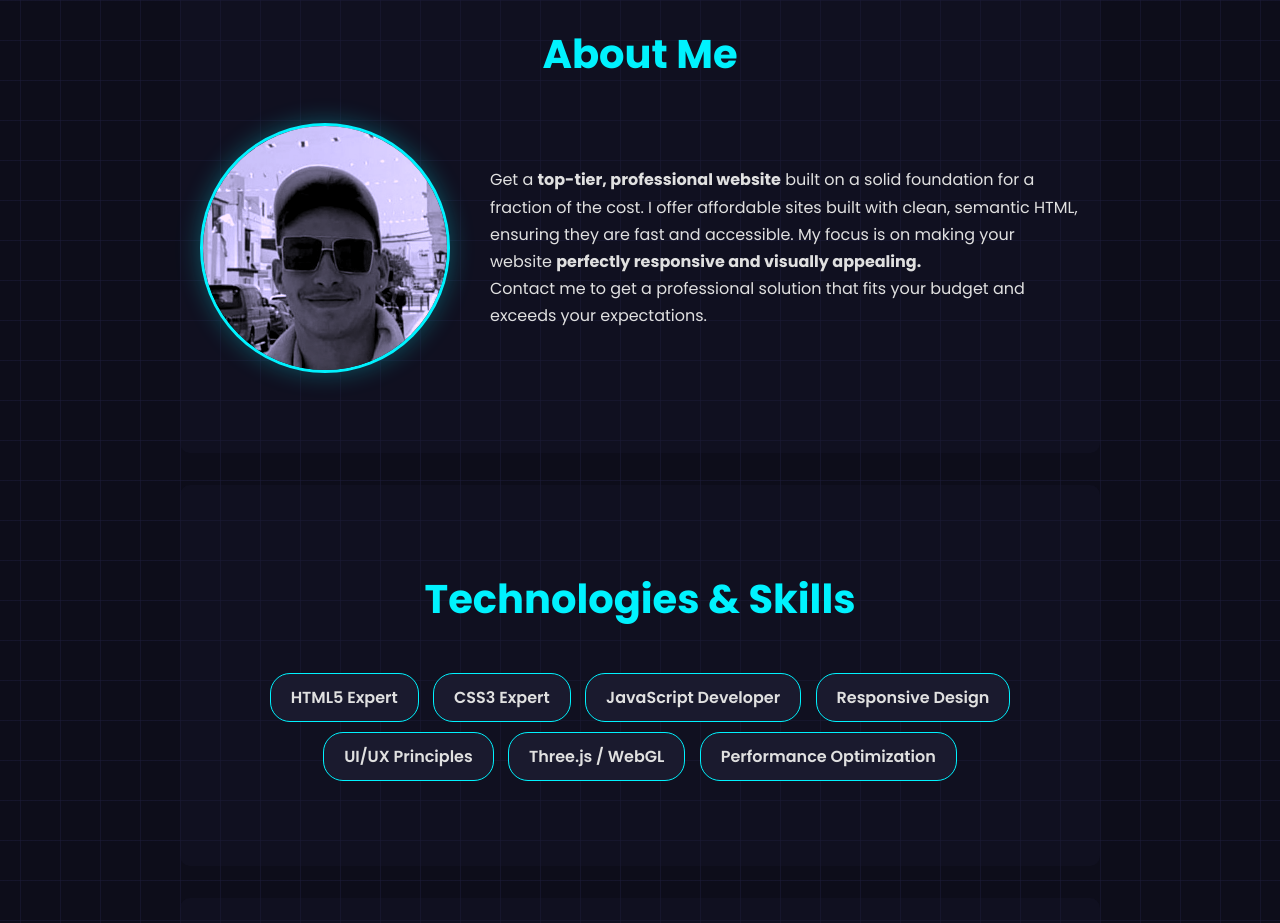
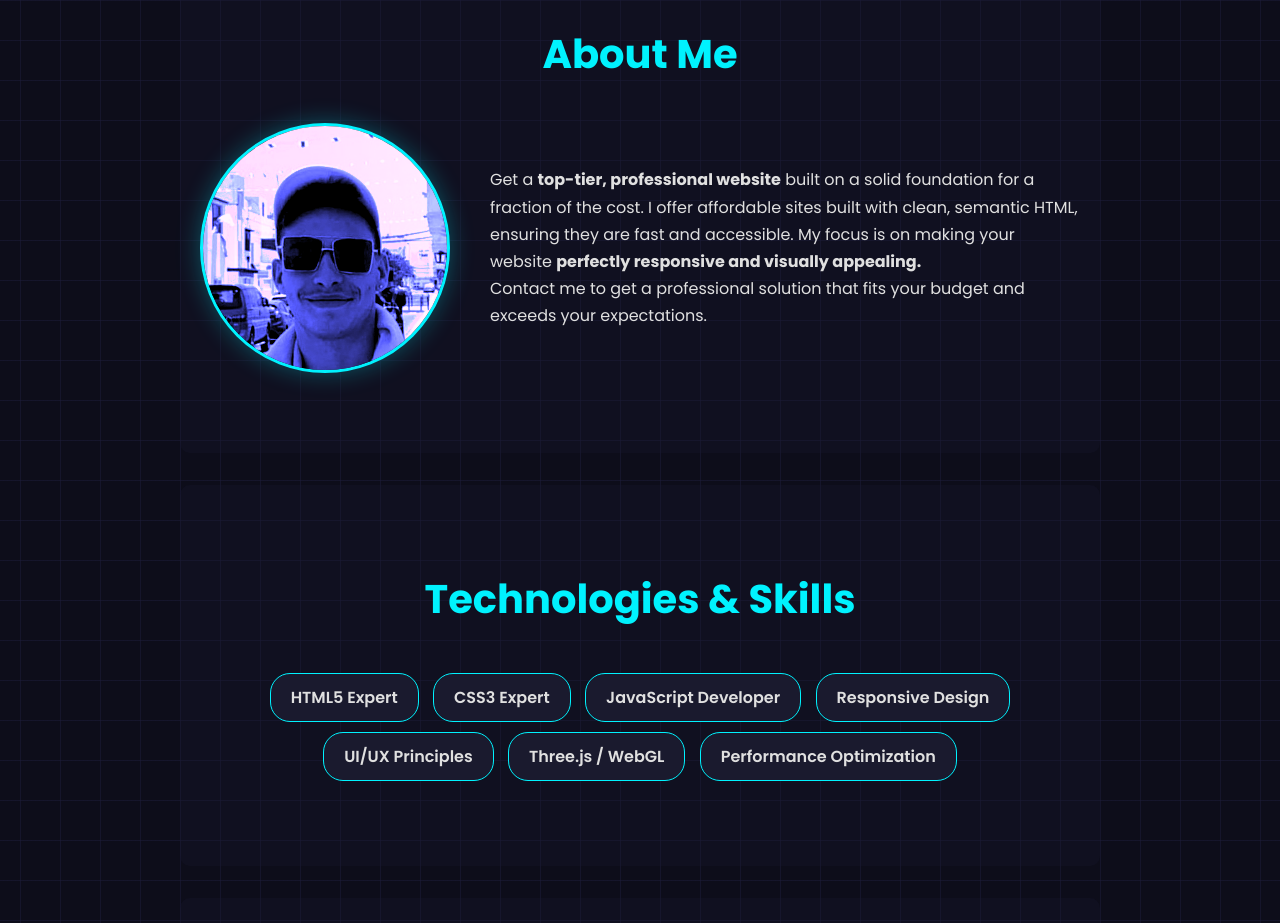
Before and after one commit to Strawrfsa/site, a plain HTML site: page index.html in a window 1280 px wide. Shown: the part 860-1783 px from the top of the page. Drawn offline with nearby package versions, Linux system fonts and the light colour scheme; animation ran at ten frames a second.

Commit message:
Update index.html

```diff
--- a/index.html
+++ b/index.html
@@ -87,17 +87,22 @@
         }
         .photo-container img {
             width: 100%; height: 100%; object-fit: cover;
-            filter: grayscale(1) contrast(1.2) brightness(0.8) sepia(1) hue-rotate(-150deg);
-            transition: filter 0.3s ease;
+            /* ZMENA: Nový, sýtejší modro-čierny filter */
+            filter: grayscale(1) contrast(1.3) sepia(1) hue-rotate(-160deg) saturate(6);
+            transition: filter 0.4s ease;
         }
-        .photo-container:hover img { filter: grayscale(0.5) contrast(1.1) brightness(1) sepia(0.5) hue-rotate(-150deg); }
+        .photo-container:hover img {
+             /* Zosvetlenie a mierne zníženie sýtosti pri prejdení myšou */
+            filter: grayscale(1) contrast(1.3) sepia(1) hue-rotate(-160deg) saturate(6) brightness(1.5);
+        }
 
         .photo-container::before, .photo-container::after {
             content: ''; position: absolute; top: 0; left: 0; width: 100%; height: 100%;
-            /* ZMENA: Toto je relatívna cesta. Očakáva foto.jpeg v rovnakom priečinku. */
             background-image: url('foto.jpeg');
             background-size: cover; background-position: center;
-            filter: grayscale(1) contrast(1.2) brightness(0.8) sepia(1) hue-rotate(-150deg); opacity: 0;
+            /* ZMENA: Aplikujeme rovnaký filter aj na glitch vrstvy */
+            filter: grayscale(1) contrast(1.3) sepia(1) hue-rotate(-160deg) saturate(6);
+            opacity: 0;
         }
         .photo-container:hover::before { animation: photo-glitch 0.4s infinite; }
         .photo-container:hover::after { animation: photo-glitch 0.4s infinite reverse; }
```
